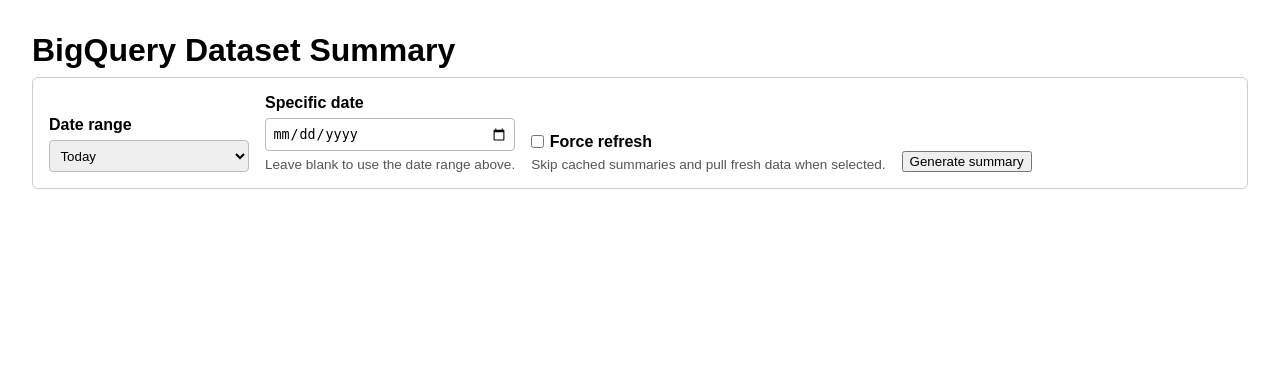
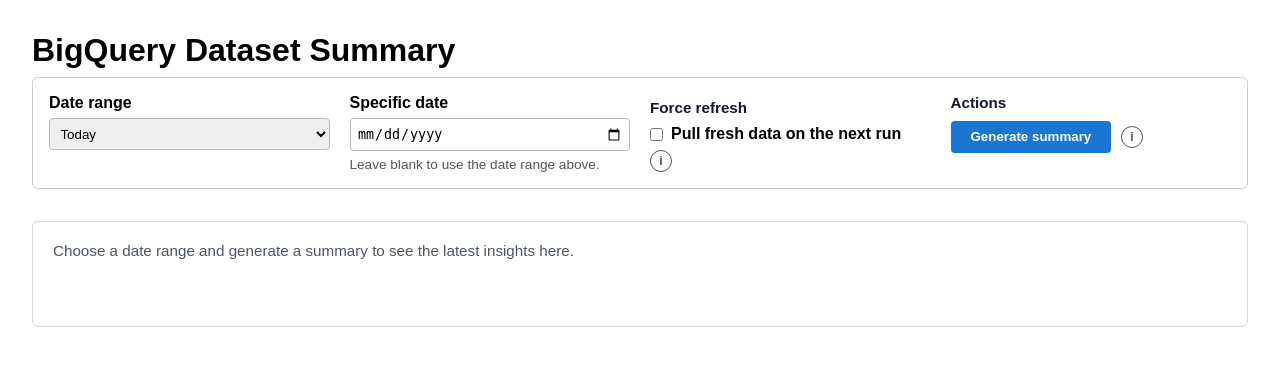
Before and after one commit to Moonbow-UK/bigquery-data-analyst, a Flask app: page / in a window 1280 px wide. Shown: the top 366 px of the page. Run offline with Flask 3, Linux system fonts and the light colour scheme; some libraries are stand-ins or nearby versions.

Commit message:
Refactor form layout and enhance summary output with tooltips and callouts

```diff
--- a/templates/index.html
+++ b/templates/index.html
@@ -6,13 +6,89 @@
   <style>
     body { font-family: Arial, sans-serif; margin: 2rem; }
     h1 { margin-bottom: 0.5rem; }
-    form { margin-bottom: 2rem; padding: 1rem; border: 1px solid #ccc; border-radius: 6px; display: flex; gap: 1rem; align-items: flex-end; flex-wrap: wrap; }
-    .form-field { display: flex; flex-direction: column; gap: 0.4rem; min-width: 200px; }
-    .form-field label { font-weight: bold; margin-bottom: 0; }
+    form {
+      margin-bottom: 2rem;
+      padding: 1rem;
+      border: 1px solid #ccc;
+      border-radius: 6px;
+      display: grid;
+      gap: 1rem 1.25rem;
+      grid-template-columns: repeat(auto-fit, minmax(220px, 1fr));
+      align-items: start;
+    }
+    .form-field, .form-actions { width: 100%; }
+    .form-field { display: flex; flex-direction: column; gap: 0.4rem; min-width: 220px; }
+    .form-field > label { font-weight: bold; margin-bottom: 0; }
     .form-field small { color: #555; font-size: 0.85rem; }
-    .form-field--checkbox { flex-direction: column; align-items: flex-start; }
-    .form-field--checkbox label { font-weight: 600; display: inline-flex; align-items: center; gap: 0.35rem; }
+    .form-field__heading { font-weight: 700; font-size: 0.95rem; color: #111827; }
+    .form-field--checkbox { flex-direction: column; align-items: flex-start; padding-top: 0.3rem; align-self: start; gap: 0.6rem; }
     .form-field--checkbox input[type="checkbox"] { margin: 0; }
+    .form-actions { display: flex; flex-direction: column; justify-content: flex-start; gap: 0.6rem; min-width: 220px; align-self: start; }
+    .form-actions button { padding: 0.55rem 1.25rem; border-radius: 4px; border: none; background: #1976d2; color: #fff; font-weight: 600; cursor: pointer; transition: background 0.2s ease; }
+    .form-actions button:hover { background: #125aa3; }
+    .form-actions button:disabled { background: #9dbce2; cursor: not-allowed; }
+    .button-row { display: inline-flex; align-items: center; gap: 0.6rem; }
+    .info-icon {
+      display: inline-flex;
+      align-items: center;
+      justify-content: center;
+      width: 1.25rem;
+      height: 1.25rem;
+      border-radius: 50%;
+      border: 1px solid #4b5563;
+      color: #4b5563;
+      font-size: 0.75rem;
+      font-weight: 600;
+      cursor: help;
+      position: relative;
+      background: #fff;
+    }
+    .info-icon::after {
+      content: attr(data-tooltip);
+      position: absolute;
+      bottom: 140%;
+      left: 50%;
+      transform: translateX(-50%);
+      background: #1f2937;
+      color: #fff;
+      padding: 0.4rem 0.6rem;
+      border-radius: 4px;
+      font-size: 0.75rem;
+      line-height: 1.2;
+      white-space: normal;
+      min-width: 12rem;
+      max-width: 18rem;
+      opacity: 0;
+      pointer-events: none;
+      transition: opacity 0.15s ease, transform 0.15s ease;
+      z-index: 5;
+    }
+    .info-icon::before {
+      content: '';
+      position: absolute;
+      bottom: 115%;
+      left: 50%;
+      transform: translateX(-50%);
+      border-width: 6px;
+      border-style: solid;
+      border-color: #1f2937 transparent transparent transparent;
+      opacity: 0;
+      transition: opacity 0.15s ease;
+      z-index: 5;
+    }
+    .info-icon:hover::after,
+    .info-icon:focus-visible::after,
+    .info-icon:hover::before,
+    .info-icon:focus-visible::before {
+      opacity: 1;
+      transform: translateX(-50%) translateY(-2px);
+    }
+    .info-icon:focus-visible {
+      outline: 2px solid #1976d2;
+      outline-offset: 2px;
+    }
+    .checkbox-row { display: inline-flex; align-items: center; gap: 0.5rem; flex-wrap: wrap; row-gap: 0.4rem; }
+    .checkbox-label { font-weight: 600; display: inline-flex; align-items: center; }
     select, input[type="date"] { padding: 0.4rem; border: 1px solid #bbb; border-radius: 4px; }
     table { border-collapse: collapse; width: 100%; margin-bottom: 1.5rem; }
     th, td { border: 1px solid #ddd; padding: 0.5rem; text-align: left; vertical-align: top; }
@@ -45,6 +121,9 @@
     .progress-steps li { position: relative; padding-left: 1.2rem; }
     .progress-steps li::before { content: '•'; position: absolute; left: 0; color: #1976d2; }
     .is-loading { opacity: 0.5; transition: opacity 0.2s ease; }
+    .summary-output { border: 1px solid #d0d7de; border-radius: 6px; padding: 1.25rem; background: #fff; min-height: 4rem; transition: opacity 0.2s ease; }
+    .summary-placeholder { color: #4b5563; font-size: 0.95rem; }
+    .summary-callout { background: #e8f2ff; border: 1px solid #b6d4fe; border-radius: 4px; padding: 0.75rem 1rem; margin-bottom: 1rem; color: #0b3d91; font-weight: 600; }
   </style>
 </head>
 <body>
@@ -81,18 +160,37 @@
       <small id="custom-date-hint">Leave blank to use the date range above.</small>
     </div>
     <div class="form-field form-field--checkbox">
-      <label for="force_refresh">
+      <span class="form-field__heading">Force refresh</span>
+      <div class="checkbox-row">
         <input
           type="checkbox"
           id="force_refresh"
           name="force_refresh"
           {% if force_refresh_checked %}checked{% endif %}
         />
-        Force refresh
-      </label>
-      <small>Skip cached summaries and pull fresh data when selected.</small>
+        <label class="checkbox-label" for="force_refresh">Pull fresh data on the next run</label>
+        <span
+          class="info-icon"
+          tabindex="0"
+          aria-label="Skip cached summaries and pull fresh data when selected."
+          data-tooltip="Skip cached summaries and pull fresh data when selected."
+          title="Skip cached summaries and pull fresh data when selected."
+        >i</span>
+      </div>
     </div>
-    <button type="submit" name="action" value="generate">Generate summary</button>
+    <div class="form-actions">
+      <span class="form-field__heading">Actions</span>
+      <div class="button-row">
+        <button type="submit" name="action" value="generate">Generate summary</button>
+        <span
+          class="info-icon"
+          tabindex="0"
+          aria-label="We will fetch the latest data and update you on the progress."
+          data-tooltip="We will fetch the latest data and let you know how things are progressing."
+          title="We will fetch the latest data and let you know how things are progressing."
+        >i</span>
+      </div>
+    </div>
   </form>
 
   <section id="progress-panel" class="progress-panel" aria-live="polite" hidden>
@@ -103,9 +201,14 @@
     <ul class="progress-steps" id="progress-steps" aria-live="polite" aria-atomic="false"></ul>
   </section>
 
-  <div id="summary-output">
+  <div id="summary-output" class="summary-output">
     {% if summary_generated and summary %}
+      <div class="summary-callout" role="status">Summary ready! Scroll down to explore the highlights below.</div>
       {% include "summary_content.html" %}
+    {% else %}
+      <div class="summary-placeholder">
+        Choose a date range and generate a summary to see the latest insights here.
+      </div>
     {% endif %}
   </div>
 
@@ -287,8 +390,11 @@
 
       function renderSummary(html) {
         if (typeof html === 'string') {
-          summaryOutput.innerHTML = html;
+          summaryOutput.innerHTML = '<div class="summary-callout" role="status">Summary ready! Scroll down to explore the highlights below.</div>' + html;
           attachToggleHandlers(summaryOutput);
+          if (typeof summaryOutput.scrollIntoView === 'function') {
+            summaryOutput.scrollIntoView({ behavior: 'smooth', block: 'start' });
+          }
         }
         progressPanel.hidden = true;
       }
@@ -344,7 +450,7 @@
               addStep(eventData.message);
             } else if (eventData.type === 'complete') {
               completed = true;
-              updateProgress(1, 'Summary ready.');
+              updateProgress(1, 'All set! Your summary is ready.');
               renderSummary(eventData.html);
             } else if (eventData.type === 'error') {
               errorMessage = eventData.message || 'Summary generation failed.';
```
